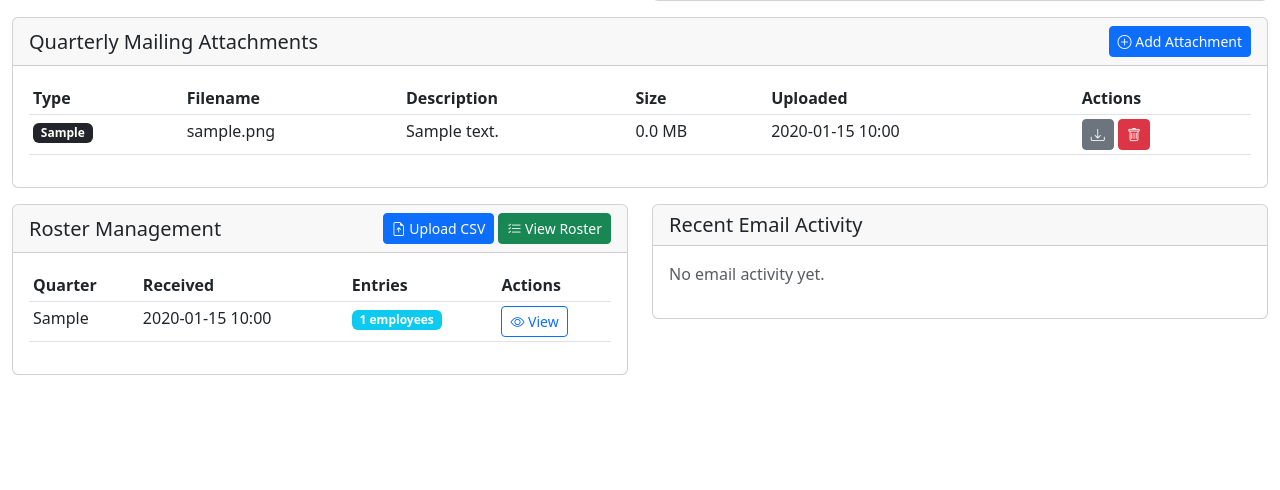
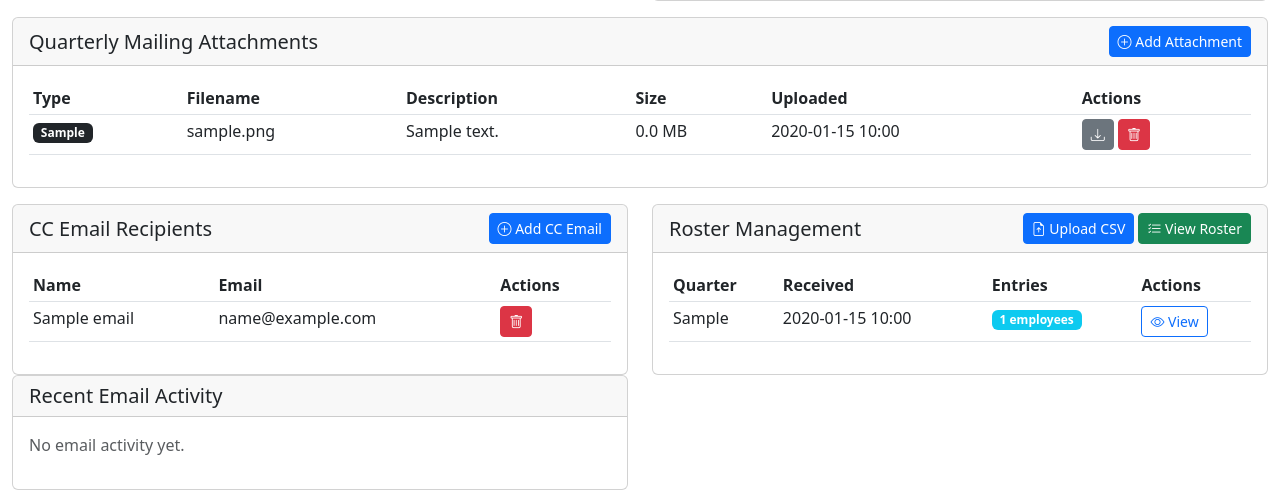
Before and after one commit to packNsnap/Random-pool, a FastAPI app: page /clients/1 in a window 1280 px wide. Shown: the part 666-1156 px from the top of the page. Before the commit the page ends 1041 px from the top, so only its background shows below. Run offline with FastAPI, Linux system fonts and the light colour scheme; the visitor is signed in with stand-in values (Sample User, id 1); tables that the repository leaves empty hold one stand-in row (values such as "Sample post").

Commit message:
Add ability to manage CC email recipients for client communications
Implement functionality to add, view, and delete CC email recipients for clients, including a modal for adding new recipients and a table to display existing ones in templates/client_detail.html.

Replit-Commit-Author: Agent
Replit-Commit-Session-Id: 77d187f3-610d-43a3-bc20-614b7505431f
Replit-Commit-Checkpoint-Type: intermediate_checkpoint
Replit-Commit-Event-Id: 653cea7e-9246-4d00-809d-d4144018ea0b
Replit-Commit-Screenshot-Url: https://storage.googleapis.com/screenshot-production-us-central1/2f23edb6-68a7-46dc-943d-7637cd790775/77d187f3-610d-43a3-bc20-614b7505431f/FgQMYIF

```diff
--- a/templates/client_detail.html
+++ b/templates/client_detail.html
@@ -198,6 +198,49 @@
     <div class="col-md-6">
         <div class="card">
             <div class="card-header d-flex justify-content-between align-items-center">
+                <h5 class="mb-0">CC Email Recipients</h5>
+                <button type="button" class="btn btn-sm btn-primary" data-bs-toggle="modal" data-bs-target="#addCCEmailModal">
+                    <i class="bi bi-plus-circle"></i> Add CC Email
+                </button>
+            </div>
+            <div class="card-body">
+                {% if client.cc_emails %}
+                <div class="table-responsive">
+                    <table class="table table-sm">
+                        <thead>
+                            <tr>
+                                <th>Name</th>
+                                <th>Email</th>
+                                <th>Actions</th>
+                            </tr>
+                        </thead>
+                        <tbody>
+                            {% for cc_email in client.cc_emails %}
+                            <tr>
+                                <td>{{ cc_email.name or '-' }}</td>
+                                <td>{{ cc_email.email }}</td>
+                                <td>
+                                    <form method="post" action="/cc_emails/{{ cc_email.id }}/delete" style="display:inline;">
+                                        <button type="submit" class="btn btn-sm btn-danger" onclick="return confirm('Remove this CC email recipient?')">
+                                            <i class="bi bi-trash"></i>
+                                        </button>
+                                    </form>
+                                </td>
+                            </tr>
+                            {% endfor %}
+                        </tbody>
+                    </table>
+                </div>
+                {% else %}
+                <p class="text-muted mb-0">No CC recipients. All automated emails will only be sent to the primary contact email address.</p>
+                {% endif %}
+            </div>
+        </div>
+    </div>
+
+    <div class="col-md-6">
+        <div class="card">
+            <div class="card-header d-flex justify-content-between align-items-center">
                 <h5 class="mb-0">Roster Management</h5>
                 <div>
                     <button type="button" class="btn btn-sm btn-primary" data-bs-toggle="modal" data-bs-target="#uploadRosterCSVModal">
@@ -389,4 +432,34 @@
         </div>
     </div>
 </div>
+
+<div class="modal fade" id="addCCEmailModal" tabindex="-1">
+    <div class="modal-dialog">
+        <div class="modal-content">
+            <form method="post" action="/clients/{{ client.id }}/cc_emails">
+                <div class="modal-header">
+                    <h5 class="modal-title">Add CC Email Recipient</h5>
+                    <button type="button" class="btn-close" data-bs-dismiss="modal"></button>
+                </div>
+                <div class="modal-body">
+                    <div class="alert alert-info">
+                        <strong>Note:</strong> CC recipients will automatically receive copies of all automated emails sent to this client.
+                    </div>
+                    <div class="mb-3">
+                        <label for="cc_email" class="form-label">Email Address *</label>
+                        <input type="email" class="form-control" id="cc_email" name="email" required placeholder="colleague@company.com">
+                    </div>
+                    <div class="mb-3">
+                        <label for="cc_name" class="form-label">Name (Optional)</label>
+                        <input type="text" class="form-control" id="cc_name" name="name" placeholder="e.g., John Smith">
+                    </div>
+                </div>
+                <div class="modal-footer">
+                    <button type="button" class="btn btn-secondary" data-bs-dismiss="modal">Cancel</button>
+                    <button type="submit" class="btn btn-primary">Add CC Recipient</button>
+                </div>
+            </form>
+        </div>
+    </div>
+</div>
 {% endblock %}
```
Also changed, not shown: 1 other file.
